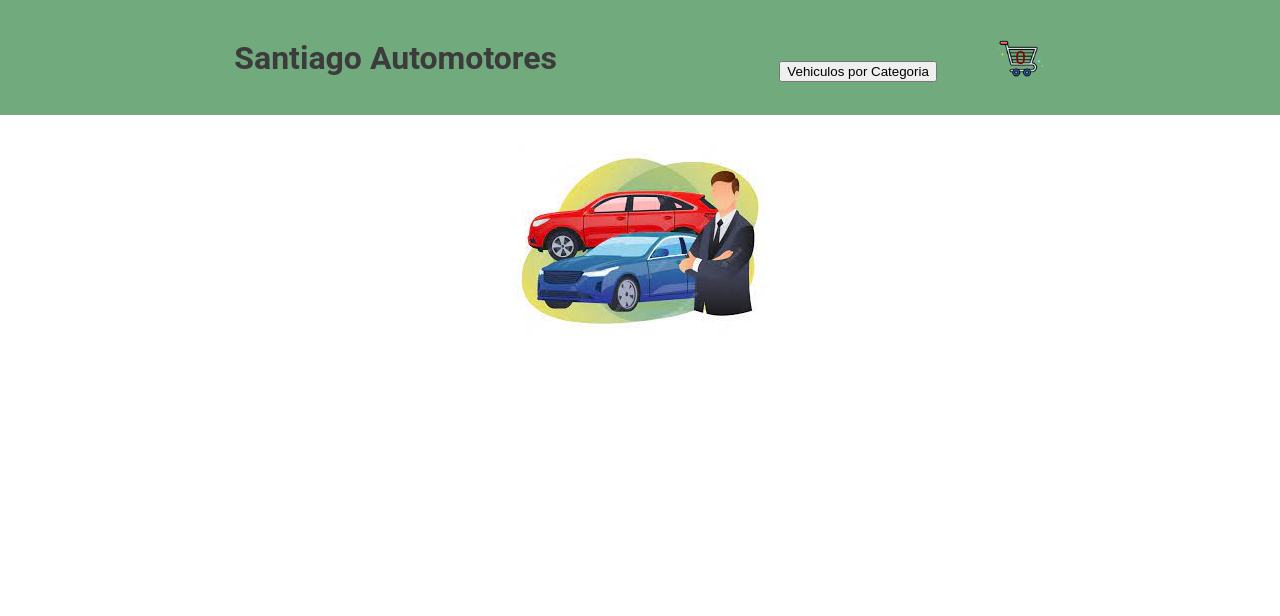
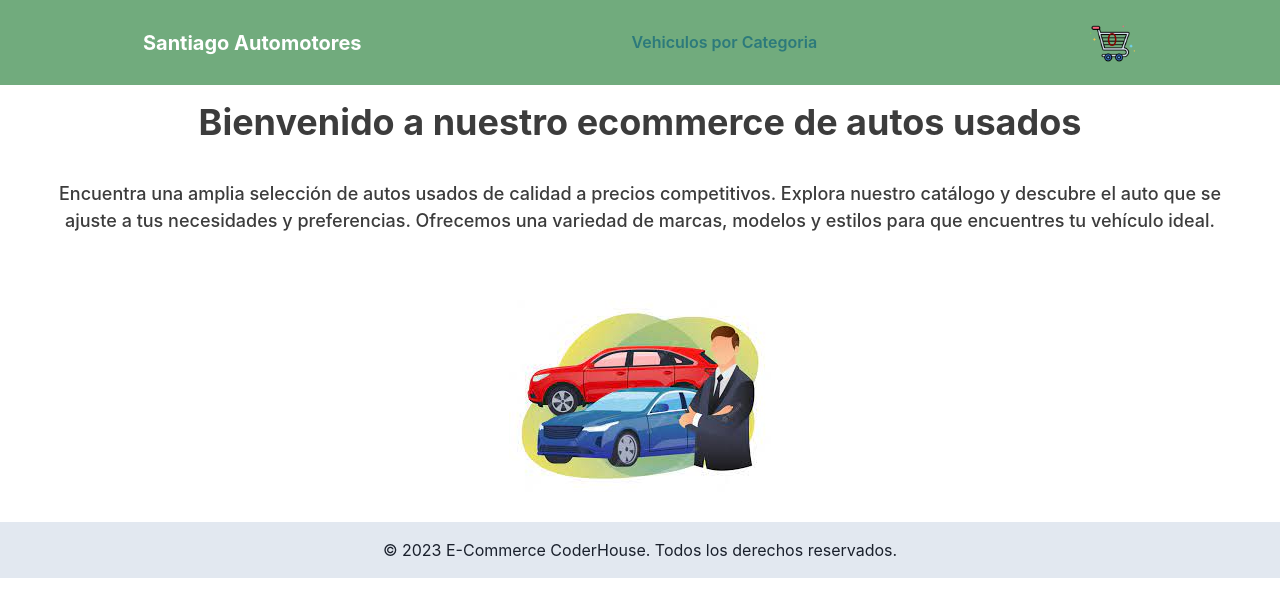
Before and after one commit to prometeo88/reactjs-coder, a React (Vite) app: page / in a window 1280 px wide. Shown: the top 616 px of the page. Built offline with nearby package versions, Linux system fonts and the light colour scheme.

Commit message:
css-welcome ok

```diff
--- a/src/App.jsx
+++ b/src/App.jsx
@@ -1,16 +1,20 @@
 import "./styles/components.css";
 import NavBar from "./components/NavBar";
 import Welcome from "./components/Welcome";
-import { Box, flexbox } from "@chakra-ui/react";
+import { Box  } from "@chakra-ui/react";
 import { BrowserRouter, Route, Routes } from "react-router-dom";
 import ItemListContainer from "./components/ItemListContainer";
 import ItemDetailContainer from "./components/itemDetailContainer";
 import Cart from "./components/Cart";
 import ShoppingCartContextProvider from "../src/context/ShoppingCartContext";
+import { ChakraProvider } from '@chakra-ui/react'
+import Footer from "./components/Footer";
+
 
 function App() {
   return (
     <>
+    <ChakraProvider>
       <ShoppingCartContextProvider>
         <BrowserRouter>
         <Box >
@@ -27,10 +31,11 @@ function App() {
               element={<ItemListContainer />}
             />
           </Routes>
-
+<Footer/>
           </Box>
         </BrowserRouter>
       </ShoppingCartContextProvider>
+      </ChakraProvider>
     </>
   );
 }
--- /dev/null
+++ b/src/components/Footer.jsx
@@ -0,0 +1,11 @@
+import { Box, Text } from "@chakra-ui/react";
+
+const Footer = () => {
+  return (
+    <Box as="footer" className="footer" p={4} bg="gray.200" textAlign="center">
+      <Text>&copy; {new Date().getFullYear()} E-Commerce CoderHouse. Todos los derechos reservados.</Text>
+    </Box>
+  );
+};
+
+export default Footer;
--- a/src/components/ItemDetail.jsx
+++ b/src/components/ItemDetail.jsx
@@ -12,7 +12,7 @@ import { Link } from "react-router-dom";
 import ItemCount from "./ItemCount";
 
 const ItemDetail = ({ prod }) => {
-  const {  id, producto, descripcionLarga, stock, precio } = prod;
+  const {  id, producto, descripcionLarga, stock, precio,  } = prod;
 
 
 
--- a/src/components/NavBar.jsx
+++ b/src/components/NavBar.jsx
@@ -1,5 +1,6 @@
 import { useState } from "react";
 import { Link } from "react-router-dom";
+import { Box, Button, Collapse, Flex, Heading, Text } from "@chakra-ui/react";
 import CardWidget from "./CardWidget";
 
 const NavBar = () => {
@@ -10,21 +11,24 @@ const NavBar = () => {
   };
 
   return (
-    <>
-      <div className="Navbar">
-        <div>
+    <Box as="header" className="Navbar" p={4}>
+
         <Link to={"/"}>
-            <h1>Santiago Automotores</h1>
+          <Heading as="h1" size="md" color="white">
+            Santiago Automotores
+          </Heading>
         </Link>
-        </div>
 
-        <div className="NavbarLista">
-          <ul>
-            <li>
-              <button onClick={handleMenuToggle}>
+        <Flex className="NavbarLista" alignItems="center">
+          <Button
+            variant="ghost"
+            onClick={handleMenuToggle}
+            colorScheme="teal"
+          >
             Vehiculos por Categoria
-              </button>
-              {menuOpen && (
+          </Button>
+          <Collapse in={menuOpen} animateOpacity>
+            <Box mt={-12}>
               <ul>
                 <li>
                   <Link to={`/categoria/`}>Todos</Link>
@@ -39,16 +43,13 @@ const NavBar = () => {
                   <Link to={`/categoria/${"motos"}`}>Motos</Link>
                 </li>
               </ul>
-              )}
-            </li>
-          </ul>
-        </div>
+            </Box>
+          </Collapse>
+        </Flex>
 
-        <div>
         <CardWidget />
-        </div>
-      </div>
-    </>
+
+    </Box>
   );
 };
 
--- a/src/components/Welcome.jsx
+++ b/src/components/Welcome.jsx
@@ -1,10 +1,27 @@
-import { Link } from "react-router-dom"
+import { Box, Heading, Text } from "@chakra-ui/react";
+import { Link } from "react-router-dom";
 
 const Welcome = () => {
   return (
-    <Link to={"/"}><div className="welcome"><img src="src/assets/img/carsellwelcome.jpg"  /></div></Link>
-  )
-}
+    <>
+      <Box p={4}>
+        <Heading className="welcome-titulo" as="h1" size="xl" mb={4}>
+          Bienvenido a nuestro ecommerce de autos usados
+        </Heading>
+        <Text className="welcome-parrafo">
+          Encuentra una amplia selección de autos usados de calidad a precios
+          competitivos. Explora nuestro catálogo y descubre el auto que se
+          ajuste a tus necesidades y preferencias. Ofrecemos una variedad de
+          marcas, modelos y estilos para que encuentres tu vehículo ideal.
+        </Text>
+      </Box>
+      <Link to={"/"}>
+        <div className="welcome">
+          <img src="src/assets/img/carsellwelcome.jpg" />
+        </div>
+      </Link>
+    </>
+  );
+};
 
-
-export default Welcome
+export default Welcome;
--- a/src/components/itemList.jsx
+++ b/src/components/itemList.jsx
@@ -14,6 +14,7 @@ const ItemList = ({ prod }) => {
             descripcion={item.descripcion}
             stock={item.stock}
             precio={item.precio}
+            imagen={item.imagen}
           />
         </Card>
       ))}
--- a/src/styles/components.css
+++ b/src/styles/components.css
@@ -4,12 +4,26 @@ body {
   padding: 0;
   font-family: "Roboto", sans-serif;
   color: rgb(60, 60, 60);
+  height: 100%;
+}
+
+.welcome-titulo{
+  text-align: center;
+  color: rgb(60, 60, 60);
+}
+
+.welcome-parrafo {
+  text-align: center;
+  color: rgb(60, 60, 60);
+  padding: 20px;
+  font-size: 18px;
+  font-weight: 450;
 }
 
 .Navbar {
   display: flex;
   flex-direction: row;
-  justify-content: space-evenly;
+  justify-content:space-around;
   background-color: #71AB7D;
   margin: 0px;
   padding: 15px;
@@ -24,7 +38,7 @@ body {
 .Navbar a {
   text-decoration: none;
   list-style: none;
-  color: rgb(60, 60, 60);
+  color: #286e6f !important;
 }
 
 .NavbarLista ul {
@@ -32,15 +46,22 @@ body {
   list-style: none;
   padding: 3px;
   position: absolute;
-  margin: auto;
+  margin-left: 5px;
+  font-size: 14px;
+  text-align: center;
+
+}
+
+.NavbarLista ul li:hover{
+  background-color: rgba(184, 198, 198, 0.437);
 }
 
 .textoFlotante {
   display: block;
   width: 50px;
-  height: 46px;
+  height: 49px;
   background-image: url(../assets/img/carrito-de-compras.png);
-  font-size: 19px;
+  font-size: 17px;
   font-stretch:extra-expanded;
   background-position: center;
   background-repeat: no-repeat;
@@ -66,6 +87,9 @@ body {
 .carimg {
   max-width: 250px;
   max-height: 250px;
+  border: 2px solid black;
+  border-radius: 7px;
+
 }
 
 .welcome {
@@ -76,16 +100,25 @@ body {
 
 .catalogo {
   border: 3px solid black;
+  border-radius: 15px;
   width: 800px;
+  height: 450px;
   padding: 30px;
   margin: 15px;
+ }
 
-}
+ .catalogo h2{
+  font-size: 1.1em;
+  align-items: center;
+  text-align: center;
 
+ }
 .cardCatalogo {
-  display: flex !important;
+  display: flex;
   flex-direction: row;
   border: 3px solid #71AB7D;
+  flex-wrap: wrap;
+  justify-content: center;
 }
 
 
```
Also changed, not shown: src/components/Item.jsx (+13 -7 lines). Lines whose indentation alone changed are shown as unchanged.
